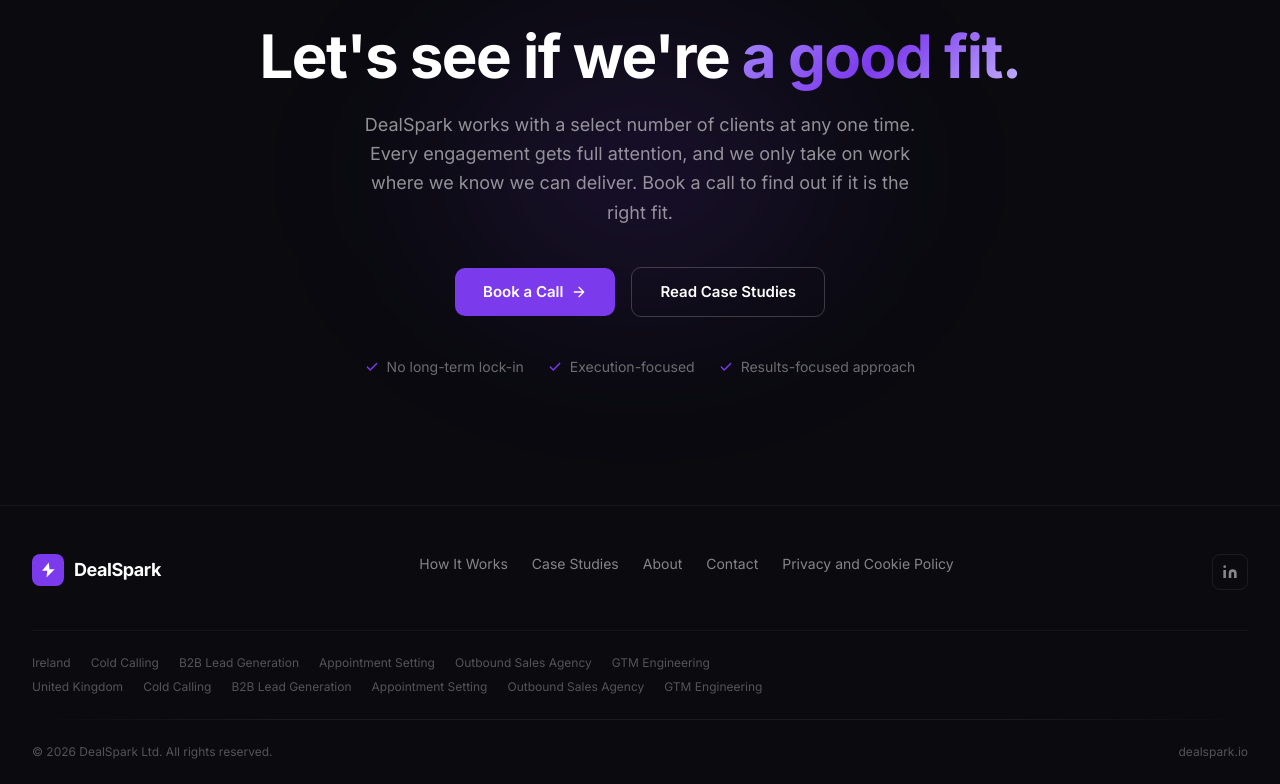
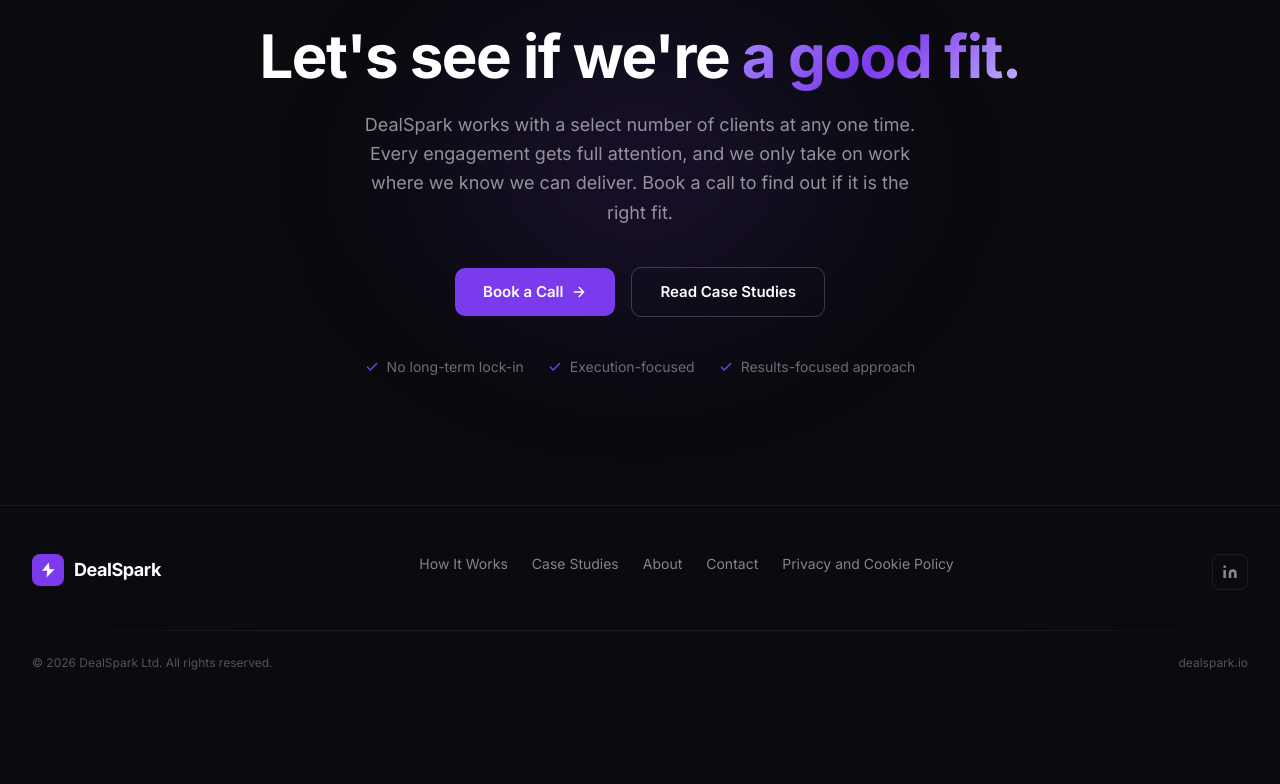
Before and after one commit to lukekly/Dealspark-website, a Next.js app: page / in a window 1280 px wide. Shown: the part 5125-5909 px from the top of the page. After the commit the page ends 5820 px from the top, so only its background shows below. Built offline with nearby package versions, Linux system fonts and the light colour scheme.

Commit message:
Hide service link rows in footer visually while keeping them crawlable

```diff
--- a/components/Footer.tsx
+++ b/components/Footer.tsx
@@ -56,13 +56,10 @@
           </div>
         </div>
 
-        {/* Services — Ireland row */}
-        <div className="border-t border-white/[0.04] pt-6 mb-2">
-          <nav
-            className="flex flex-wrap gap-x-5 gap-y-2"
-            aria-label="Services Ireland"
-          >
-            <span className="text-xs text-white/30">Ireland</span>
+        {/* SEO service links — hidden visually, kept for crawlability */}
+        <div style={{ position: 'absolute', width: '1px', height: '1px', padding: 0, margin: '-1px', overflow: 'hidden', clip: 'rect(0,0,0,0)', whiteSpace: 'nowrap', borderWidth: 0 }} aria-hidden="true">
+          <nav aria-label="Services Ireland">
+            <span>Ireland</span>
             {[
               { label: 'Cold Calling', href: '/cold-calling-ireland' },
               { label: 'B2B Lead Generation', href: '/b2b-lead-generation-ireland' },
@@ -70,24 +67,11 @@
               { label: 'Outbound Sales Agency', href: '/outbound-sales-agency-ireland' },
               { label: 'GTM Engineering', href: '/gtm-engineering-ireland' },
             ].map((item) => (
-              <Link
-                key={item.href}
-                href={item.href}
-                className="text-xs text-white/30 hover:text-white/55 transition-colors"
-              >
-                {item.label}
-              </Link>
+              <Link key={item.href} href={item.href}>{item.label}</Link>
             ))}
           </nav>
-        </div>
-
-        {/* Services — UK row */}
-        <div className="mb-6">
-          <nav
-            className="flex flex-wrap gap-x-5 gap-y-2"
-            aria-label="Services United Kingdom"
-          >
-            <span className="text-xs text-white/30">United Kingdom</span>
+          <nav aria-label="Services United Kingdom">
+            <span>United Kingdom</span>
             {[
               { label: 'Cold Calling', href: '/cold-calling-uk' },
               { label: 'B2B Lead Generation', href: '/b2b-lead-generation-uk' },
@@ -95,13 +79,7 @@
               { label: 'Outbound Sales Agency', href: '/outbound-sales-agency-uk' },
               { label: 'GTM Engineering', href: '/gtm-engineering-uk' },
             ].map((item) => (
-              <Link
-                key={item.href}
-                href={item.href}
-                className="text-xs text-white/30 hover:text-white/55 transition-colors"
-              >
-                {item.label}
-              </Link>
+              <Link key={item.href} href={item.href}>{item.label}</Link>
             ))}
           </nav>
         </div>
```
